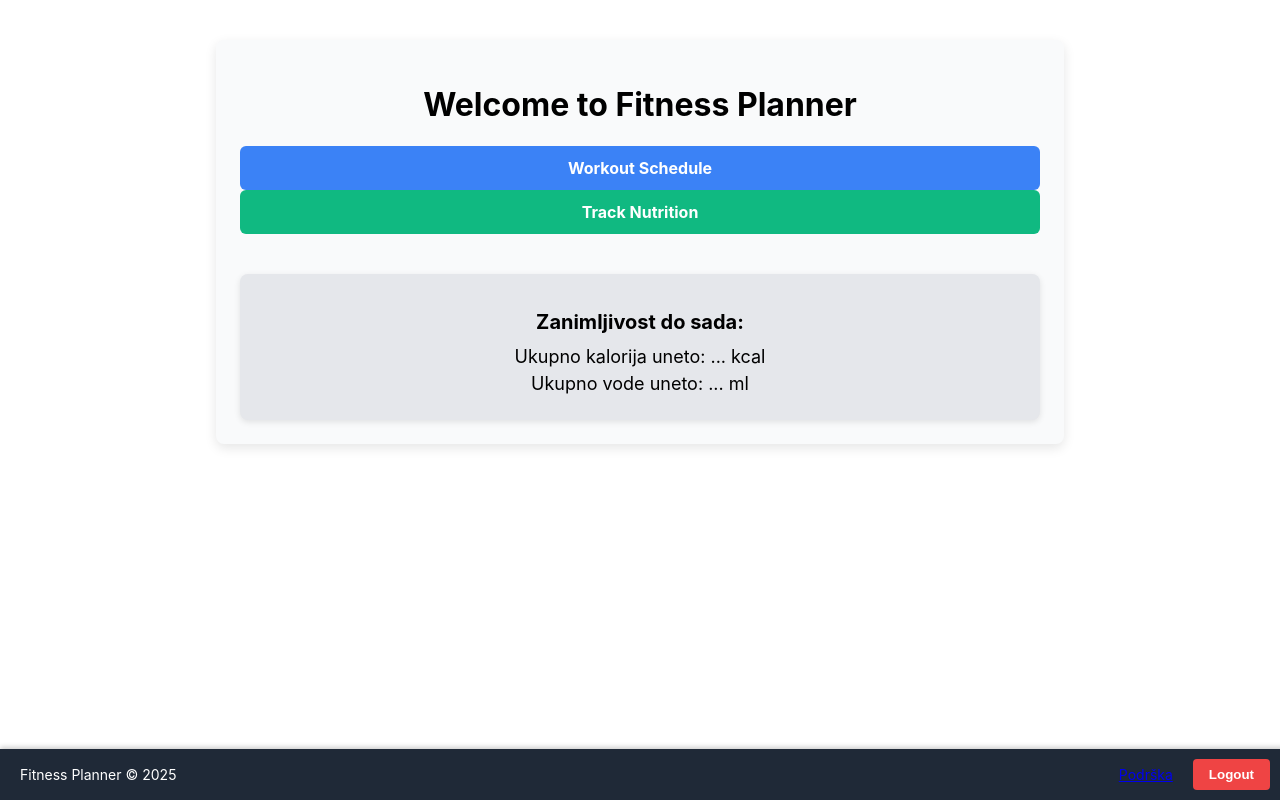
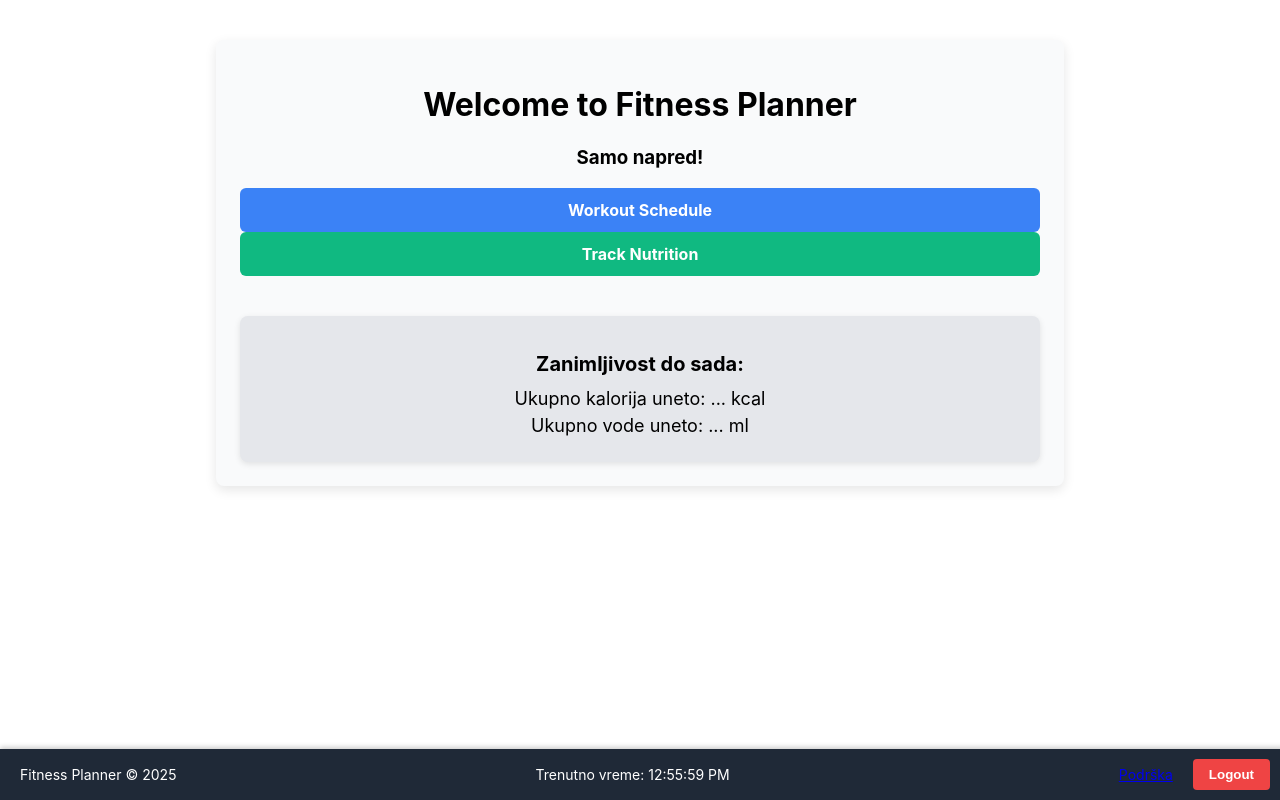
Before and after one commit to elab-development/internet-tehnologije-2024-projekat-fitnessplaner_2021_0298, a React (Create React App) app in the folder frontend/fitnessplaner/: page /dashboard in a window 1280 px wide. Built offline with nearby package versions, Linux system fonts and the light colour scheme; no server answers.

Commit message:
Dodate 3 funkcionalnosti na sajtu korišćenjem JavaScripta i React hooks

```diff
--- /dev/null
+++ b/frontend/fitnessplaner/src/components/DailyMessage.js
@@ -0,0 +1,30 @@
+import React, { useEffect, useState } from 'react';
+
+const DailyMessage = () => {
+  const [message, setMessage] = useState('');
+
+  useEffect(() => {
+    const messages = [
+      'Novi početak!',
+      'Nastavi jako!',
+      'Pola puta!',
+      'Samo napred!',
+      'Skoro si tu!',
+      'Odmor zaslužen!',
+      'Priprema za uspeh!',
+    ];
+
+    const today = new Date().getDay(); // 0 = Nedelja
+    const index = today === 0 ? 6 : today - 1;
+
+    setMessage(messages[index]);
+  }, []);
+
+  return (
+    <div className="daily-message bg-yellow-100 text-yellow-800 border border-yellow-300 rounded p-4 mb-6 text-center shadow">
+      <h3 className="text-lg font-semibold">{message}</h3>
+    </div>
+  );
+};
+
+export default DailyMessage;
--- a/frontend/fitnessplaner/src/components/Dashboard.js
+++ b/frontend/fitnessplaner/src/components/Dashboard.js
@@ -1,4 +1,6 @@
 import React, { useEffect, useState } from 'react';
+import DailyMessage from './DailyMessage';
+
 import { Link } from 'react-router-dom';
 import axios from 'axios';
 
@@ -37,6 +39,8 @@ export default function Dashboard() {
   return (
     <div className="dashboard-container p-6 max-w-3xl mx-auto">
       <h1 className="text-3xl font-bold mb-6">Welcome to Fitness Planner</h1>
+      <DailyMessage />
+
 
       <div className="dashboard-buttons mb-8 space-y-4">
         <Link
--- /dev/null
+++ b/frontend/fitnessplaner/src/components/LiveClock.js
@@ -0,0 +1,23 @@
+import React, { useState, useEffect } from 'react';
+
+const LiveClock = () => {
+  const [time, setTime] = useState(new Date());
+
+  useEffect(() => {
+    const interval = setInterval(() => {
+      setTime(new Date());
+    }, 1000); // Osvežava se svakih 1s
+
+    return () => clearInterval(interval); // Čisti interval kada se komponenta unmountuje
+  }, []);
+
+  const formattedTime = time.toLocaleTimeString();
+
+  return (
+    <div className="live-clock text-center mt-6 text-xl font-semibold text-gray-700">
+      Trenutno vreme: {formattedTime}
+    </div>
+  );
+};
+
+export default LiveClock;
--- /dev/null
+++ b/frontend/fitnessplaner/src/components/NoteInput.js
@@ -0,0 +1,55 @@
+import React, { useState, useEffect } from 'react';
+
+const NoteInput = () => {
+  const [note, setNote] = useState('');
+
+  // Funkcija da proveri da li je beleška od danas
+  const isToday = (dateString) => {
+    const savedDate = new Date(dateString);
+    const today = new Date();
+    return (
+      savedDate.getFullYear() === today.getFullYear() &&
+      savedDate.getMonth() === today.getMonth() &&
+      savedDate.getDate() === today.getDate()
+    );
+  };
+
+  // Kad se komponenta učita - proveri da li već ima nešto u localStorage
+  useEffect(() => {
+    const savedNote = localStorage.getItem('note');
+    const savedDate = localStorage.getItem('noteDate');
+
+    if (savedNote && savedDate && isToday(savedDate)) {
+      setNote(savedNote);
+    } else {
+      // Ako nije današnji datum, očisti stari unos
+      localStorage.removeItem('note');
+      localStorage.removeItem('noteDate');
+    }
+  }, []);
+
+  // Čuvaj belešku svaki put kad se promeni
+  useEffect(() => {
+    localStorage.setItem('note', note);
+    localStorage.setItem('noteDate', new Date().toISOString());
+  }, [note]);
+
+  return (
+    <div className="note-input bg-white shadow p-4 rounded mb-6">
+      <label htmlFor="note" className="block text-sm font-medium text-gray-700 mb-1">
+        Dnevna beleška:
+      </label>
+      <textarea
+        id="note"
+        value={note}
+        onChange={(e) => setNote(e.target.value)}
+        placeholder="Dodaj belešku o obroku, osećaju, napretku..."
+        rows={4}
+        className="w-full border border-gray-300 rounded p-2 focus:outline-none focus:ring-2 focus:ring-blue-400"
+      />
+      <p className="text-sm text-gray-500 mt-1">{note.length} karaktera</p>
+    </div>
+  );
+};
+
+export default NoteInput;
--- a/frontend/fitnessplaner/src/components/Reusable/Footer.js
+++ b/frontend/fitnessplaner/src/components/Reusable/Footer.js
@@ -1,9 +1,15 @@
 import React from 'react';
+import LiveClock from '../LiveClock';
 
 export default function Footer({ onLogout }) {
   return (
     <footer className="footer">
       <div>Fitness Planner &copy; {new Date().getFullYear()}</div>
+
+      <div className="text-center">
+          <LiveClock />
+        </div>
+
       <div>
         <a href="/support" className="text-blue-600 hover:underline mr-4">
           Podrška
--- a/frontend/fitnessplaner/src/components/TrackNutrition.js
+++ b/frontend/fitnessplaner/src/components/TrackNutrition.js
@@ -1,5 +1,6 @@
 import React, { useState, useEffect } from 'react';
 import Button from './Reusable/Button';
+import NoteInput from './NoteInput';
 import axios from 'axios';
 
 function TrackNutrition() {
@@ -125,6 +126,8 @@ function TrackNutrition() {
 
       <hr />
 
+      <NoteInput />
+
       <h3>Daily Nutrition Log</h3>
       <ul>
         {nutritionLogs.map((log) => (
```
